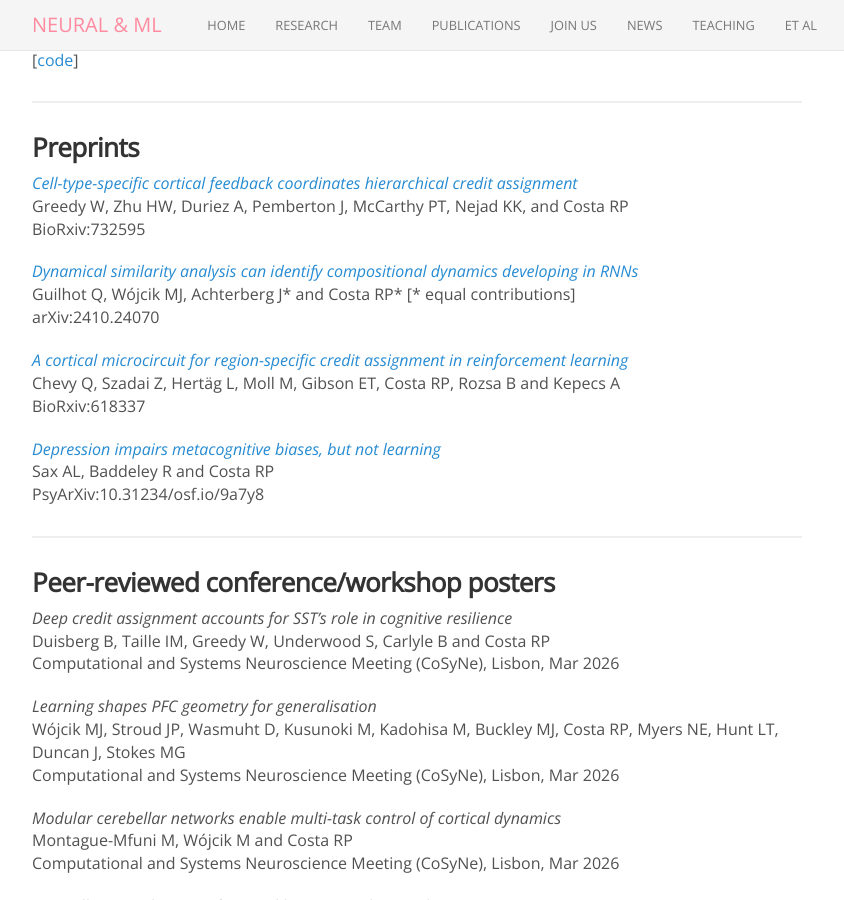
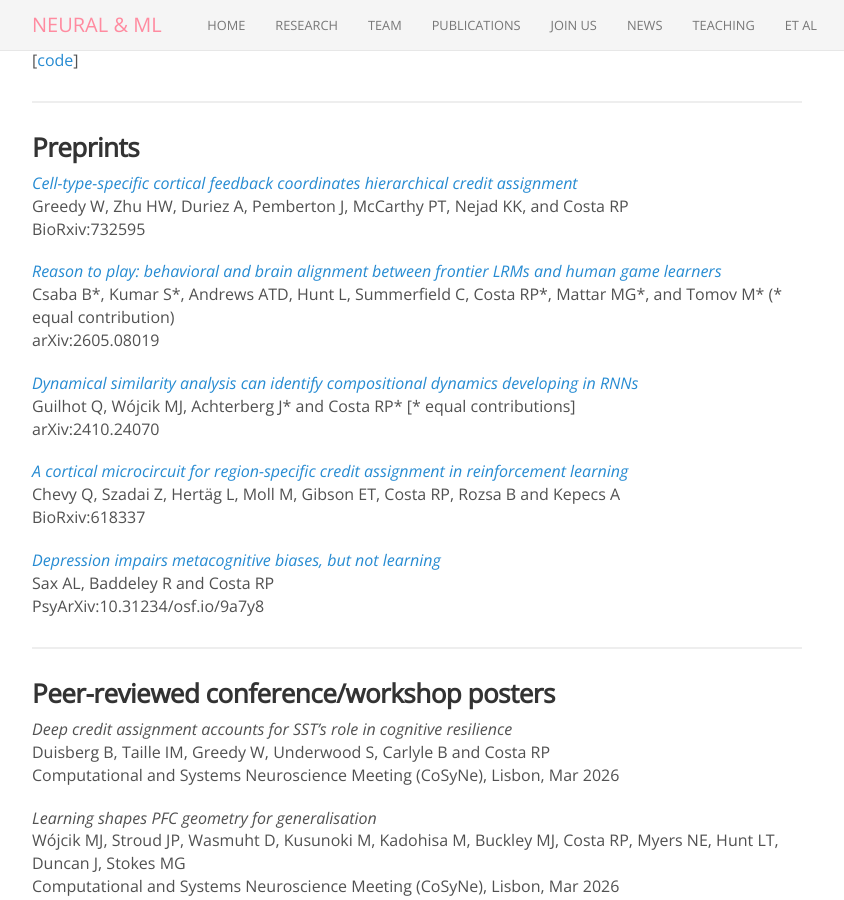
Before and after one commit to neuralml/neuralml.github.io, a Jekyll site: the page built from publications.md, in a window 1280 px wide and 900 px high, scrolled down 4057 px. Shown: the whole window, without its empty margins (223-1067 px from the left). Built offline with Jekyll 4.4.1, drawn with Linux system fonts in a browser that asks for light colours; nearby versions of some CDN libraries.

Commit message:
Update publications.md

```diff
--- a/publications.md
+++ b/publications.md
@@ -189,6 +189,10 @@ Proceedings of 6th Mexican International on Artificial Intelligence, Nov 2007<br
 [_Cell-type-specific cortical feedback coordinates hierarchical credit assignment_](https://doi.org/10.64898/2026.06.16.732595)<br>
 Greedy W, Zhu HW, Duriez A, Pemberton J, McCarthy PT, Nejad KK, and Costa RP<br>
 BioRxiv:732595
+
+[_Reason to play: behavioral and brain alignment between frontier LRMs and human game learners_](https://arxiv.org/abs/2605.08019)<br>
+Csaba B\*, Kumar S\*, Andrews ATD, Hunt L, Summerfield C, Costa RP\*, Mattar MG\*, and Tomov M\* (\* equal contribution)<br>
+arXiv:2605.08019
 
 [_Dynamical similarity analysis can identify compositional dynamics developing in RNNs_](https://doi.org/10.48550/arXiv.2410.24070)<br>
 Guilhot Q, Wójcik MJ, Achterberg J\* and Costa RP\* [\* equal contributions]<br>
```
